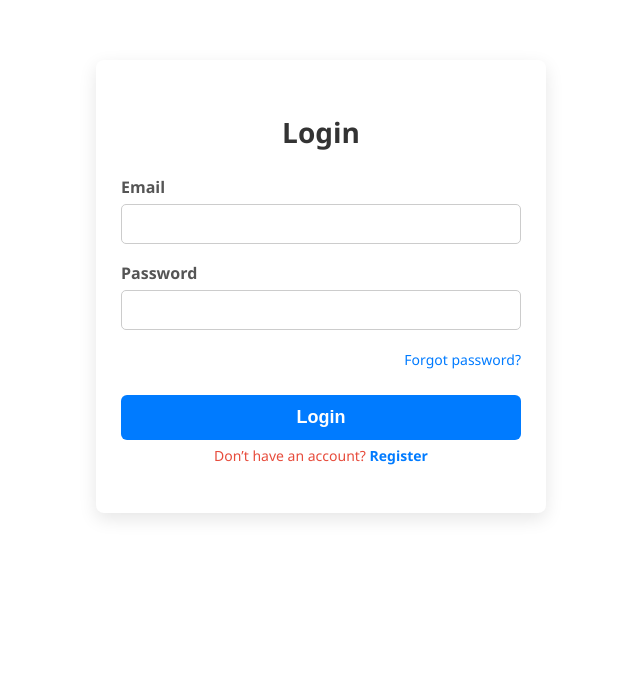
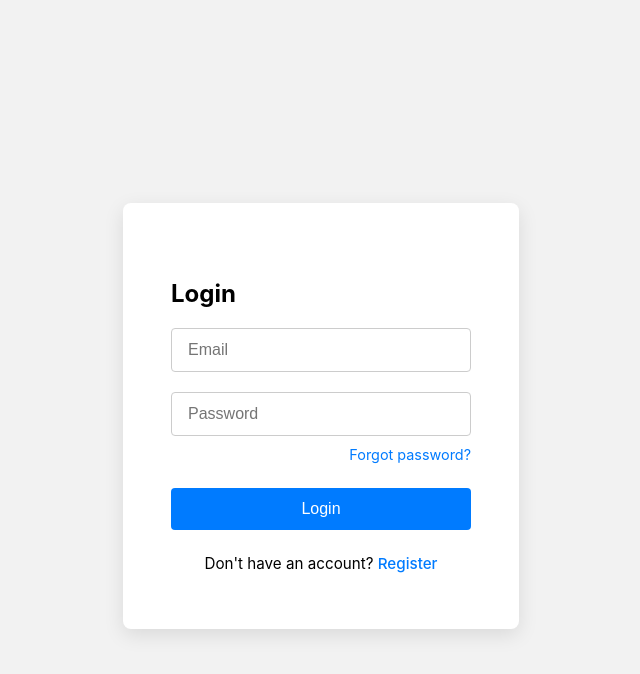
Before and after one commit to subhashini-git123/lms-project, a React (Create React App) app: page / in a window 1280 px wide. Shown: the top 674 px of the page, without its empty margins (319-959 px from the left). Built offline with nearby package versions, Linux system fonts and the light colour scheme.

Commit message:
FEAT:Forgot password page added

```diff
--- a/src/App.css
+++ b/src/App.css
@@ -1,113 +1,182 @@
-.login-container1 {
-  max-width: 400px;
-  margin: 60px auto;
-  padding: 30px 25px;
-  background-color: #fff;
-  border-radius: 8px;
-  box-shadow: 0 6px 18px rgba(0, 0, 0, 0.1);
-  font-family: 'Segoe UI', Tahoma, Geneva, Verdana, sans-serif;
+/* Login.css */
+
+.login-container {
+  display: flex;
+  justify-content: center;
+  align-items: center;
+  min-height: 100vh;
+  background-color: #f2f2f2;
+  padding: 1rem;
 }
 
-/* Heading */
-.login-container1 h2 {
-  text-align: center;
-  margin-bottom: 25px;
-  color: #333;
-  font-weight: 700;
-  font-size: 28px;
+.login-form {
+  background-color: #ffffff;
+  padding: 3.5rem 3rem;
+  border-radius: 8px;
+  box-shadow: 0 6px 20px rgba(0, 0, 0, 0.1);
+  width: 100%;
+  max-width: 300px;
 }
 
-/* The login form */
-.login-form {
-  display: flex;
-  flex-direction: column;
+.login-title {
+  text-align: center;
+  margin-bottom: 2rem;
+  font-size: 1.8rem;
+  color: #333;
 }
 
-/* Labels */
-.login-form label {
-  font-weight: 600;
-  margin-bottom: 6px;
-  color: #555;
+.login-input {
+  width: 100%;
+  padding: 0.75rem 1rem;
+  margin-bottom: 1.25rem;
+  border: 1px solid #ccc;
+  border-radius: 4px;
+  font-size: 1rem;
+  box-sizing: border-box;
+  transition: border-color 0.2s;
 }
 
-/* Inputs */
-.input-field {
-  padding: 10px 14px;
-  margin-bottom: 18px;
-  font-size: 16px;
-  border: 1.8px solid #ccc;
-  border-radius: 5px;
-  transition: border-color 0.3s ease;
+.login-input:focus {
+  border-color: #007bff;
   outline: none;
 }
 
-.input-field:focus {
-  border-color: #007bff;
-  box-shadow: 0 0 6px rgba(0, 123, 255, 0.3);
-}
-
-/* Input with error */
-.input-error {
-  border-color: #e74c3c !important;
-  box-shadow: 0 0 6px rgba(231, 76, 60, 0.5);
-}
-
-/* Error message text */
-.login-form p {
-  color: #e74c3c;
-  font-size: 14px;
-  margin-top: -14px;
-  margin-bottom: 18px;
+.login-error {
+  color: red;
+  margin-bottom: 1rem;
+  font-size: 0.9rem;
   text-align: center;
 }
 
-/* Forgot password link */
-.forgot-link {
+.forgot-password {
   text-align: right;
-  margin-bottom: 25px;
+  margin-top: -0.75rem;
+  margin-bottom: 1.5rem;
 }
 
-.forgot-link a {
+.forgot-password a {
   color: #007bff;
+  font-size: 0.9rem;
   text-decoration: none;
-  font-size: 14px;
 }
 
-.forgot-link a:hover {
+.forgot-password a:hover {
   text-decoration: underline;
 }
 
-/* Login button */
 .login-button {
+  width: 100%;
+  padding: 0.75rem;
   background-color: #007bff;
+  color: white;
   border: none;
-  padding: 12px 0;
-  font-size: 18px;
-  color: #fff;
-  border-radius: 6px;
+  border-radius: 4px;
+  font-size: 1rem;
   cursor: pointer;
-  transition: background-color 0.25s ease;
-  font-weight: 600;
-  margin-bottom: 20px;
+  transition: background-color 0.2s ease;
 }
 
 .login-button:hover {
   background-color: #0056b3;
 }
 
-/* Register text and link */
-.register-text {
+.register-link {
   text-align: center;
-  font-size: 15px;
-  color: #555;
+  margin-top: 1.5rem;
+  font-size: 0.95rem;
 }
 
-.register-text a {
+.register-link a {
   color: #007bff;
   text-decoration: none;
-  font-weight: 600;
+  font-weight: 500;
 }
 
-.register-text a:hover {
+.register-link a:hover {
   text-decoration: underline;
 }
+
+
+/* ......................Forgot password..................... */
+
+.forgot-password-container {
+  display: flex;
+  justify-content: center;
+  align-items: center;
+  min-height: 100vh;
+  background-color: #f2f2f2;
+  padding: 1rem;
+}
+
+.forgot-password-form {
+  background-color: #ffffff;
+  padding: 2rem 2.5rem;
+  border-radius: 8px;
+  box-shadow: 0 6px 20px rgba(0, 0, 0, 0.1);
+  width: 100%;
+  max-width: 320px;
+  text-align: center;
+}
+
+.forgot-password-form h2 {
+  margin-bottom: 1.8rem;
+  font-size: 1.5rem;
+  color: #333;
+}
+
+
+.login-input {
+  width: 100%;
+  padding: 0.75rem 1rem;
+  margin-bottom: 1.25rem;
+  border: 1px solid #ccc;
+  border-radius: 4px;
+  font-size: 1rem;
+  box-sizing: border-box;
+  transition: border-color 0.2s;
+}
+
+.login-input:focus {
+  border-color: #007bff;
+  outline: none;
+}
+
+
+.login-button {
+  width: 100%;
+  padding: 0.75rem;
+  background-color: #007bff;
+  color: white;
+  border: none;
+  border-radius: 4px;
+  font-size: 1rem;
+  cursor: pointer;
+  transition: background-color 0.2s ease;
+}
+
+.login-button:hover {
+  background-color: #0056b3;
+}
+
+/* Feedback message */
+.message {
+  color: #28a745;
+  font-size: 0.95rem;
+  margin-bottom: 1rem;
+}
+
+
+.back-to-login {
+  margin-top: 1.5rem;
+  font-size: 0.95rem;
+}
+
+.back-to-login a {
+  color: #007bff;
+  text-decoration: none;
+  font-weight: 500;
+}
+
+.back-to-login a:hover {
+  text-decoration: underline;
+}
--- a/src/App.js
+++ b/src/App.js
@@ -1,18 +1,11 @@
 import React from 'react';
-import { BrowserRouter as Router, Routes, Route } from 'react-router-dom';
-
-
-import Login from './components/Login';
+import { BrowserRouter as Router } from 'react-router-dom';
 import Home from './pages/Home';
 
+const App = () => (
+  <Router>
+    <Home />
+  </Router>
+);
 
-export default function App() {
-  return (
-    <Router>
-      <Routes>
-        <Route path="/" element={<Home />} />
-        <Route path="/login" element={<Login />} />
-      </Routes>
-    </Router>
-  );
-}
+export default App;
--- /dev/null
+++ b/src/components/ForgotPassword.js
@@ -0,0 +1,48 @@
+import React from 'react';
+import { Link } from 'react-router-dom';
+import '../App.css';
+
+const ForgotPassword = ({
+  email,
+  setEmail,
+  newPassword,
+  setNewPassword,
+  message,
+  onSendMail
+}) => (
+  <div className="forgot-password-container">
+    <form onSubmit={onSendMail} className="forgot-password-form">
+      <h2>Forgot Password</h2>
+
+      <input
+        type="email"
+        placeholder="Enter your email"
+        value={email}
+        onChange={(e) => setEmail(e.target.value)}
+        className="login-input"
+        required
+      />
+
+      <input
+        type="password"
+        placeholder="Enter new password"
+        value={newPassword}
+        onChange={(e) => setNewPassword(e.target.value)}
+        className="login-input"
+        required
+      />
+
+      {message && <div className="message">{message}</div>}
+
+      <button type="submit" className="login-button">
+        Send Mail
+      </button>
+
+      <div className="back-to-login">
+        <Link to="/">Go back to Login</Link>
+      </div>
+    </form>
+  </div>
+);
+
+export default ForgotPassword;
--- a/src/components/Login.js
+++ b/src/components/Login.js
@@ -2,43 +2,32 @@ import React from 'react';
 import { Link } from 'react-router-dom';
 import '../App.css';
 
-export default function Login({
-  email,
-  password,
-  setEmail,
-  setPassword,
-  errorMessage,
-  handleLogin,
-}) {
-  return (
-    <div className="login-container1">
+const Login = ({ email, setEmail, password, setPassword, errorMessage, onLogin }) => (
+  <div className="login-container">
+    <form onSubmit={onLogin} className="login-form">
       <h2>Login</h2>
-      <form onSubmit={handleLogin} className="login-form">
-        <label htmlFor="email">Email</label>
+
       <input
-          id="email"
         type="email"
+        placeholder="Email"
         value={email}
-          onChange={e => setEmail(e.target.value)}
+        onChange={(e) => setEmail(e.target.value)}
+        className="login-input"
         required
-          className="input-field"
       />
 
-        <label htmlFor="password">Password</label>
       <input
-          id="password"
         type="password"
+        placeholder="Password"
         value={password}
-          onChange={e => setPassword(e.target.value)}
+        onChange={(e) => setPassword(e.target.value)}
+        className="login-input"
         required
-          className={`input-field ${errorMessage ? 'input-error' : ''}`}
       />
 
-        {errorMessage && (
-          <p style={{ color: 'red', marginTop: '10px' }}>{errorMessage}</p>
-        )}
+      {errorMessage && <div className="login-error">{errorMessage}</div>}
 
-        <div className="forgot-link">
+      <div className="forgot-password">
         <Link to="/forgot-password">Forgot password?</Link>
       </div>
 
@@ -46,10 +35,11 @@ export default function Login({
         Login
       </button>
 
-        <p className="register-text">
-          Don’t have an account? <Link to="/register">Register</Link>
-        </p>
+      <div className="register-link">
+        Don't have an account? <Link to="/register">Register</Link>
+      </div>
     </form>
   </div>
 );
-}
+
+export default Login;
--- a/src/pages/Home.js
+++ b/src/pages/Home.js
@@ -1,37 +1,93 @@
 import React, { useState } from 'react';
-import { useNavigate } from 'react-router-dom';
+import { Routes, Route, useNavigate } from 'react-router-dom';
 import Login from '../components/Login';
-import '../App.css';
+import ForgotPassword from '../components/ForgotPassword';
 
-export default function Home() {
-  const [email, setEmail] = useState('');
+const Home = () => {
+  // Login states
+  const [loginEmail, setLoginEmail] = useState('');
   const [password, setPassword] = useState('');
   const [errorMessage, setErrorMessage] = useState('');
+
+  // Forgot password states
+  const [forgotEmail, setForgotEmail] = useState('');
+  const [newPassword, setNewPassword] = useState('');
+  const [forgotMessage, setForgotMessage] = useState('');
+
   const navigate = useNavigate();
 
-  const handleLogin = e => {
+  const validateEmail = (email) => /^[^\s@]+@[^\s@]+\.[^\s@]+$/.test(email);
+  const validatePassword = (pwd) =>
+    /^(?=.*[A-Z])(?=.*\d)(?=.*[!@#$%^&*]).{8,}$/.test(pwd);
+
+  const handleLogin = (e) => {
     e.preventDefault();
 
-    // Simple dummy validation
-    if (email === 'test@example.com' && password === '123456') {
-      alert('Login successful!');
-      setErrorMessage('');
-      navigate('/'); // redirect after login
-    } else {
-      setErrorMessage('Invalid email or password.');
+    if (!validateEmail(loginEmail)) {
+      setErrorMessage('Please enter a valid email address.');
+      return;
     }
+
+    if (!validatePassword(password)) {
+      setErrorMessage(
+        'Password must be at least 8 characters, include an uppercase letter, a number, and a special character.'
+      );
+      return;
+    }
+
+    setErrorMessage('');
+    alert('Login successful!');
+    navigate('/');
+  };
+
+  const handleSendMail = (e) => {
+    e.preventDefault();
+
+    if (!validateEmail(forgotEmail)) {
+      setForgotMessage('Please enter a valid email.');
+      return;
+    }
+
+    if (!newPassword) {
+      setForgotMessage('Please enter your new password.');
+      return;
+    }
+
+    setForgotMessage(``);
+    setForgotEmail('');
+    setNewPassword('');
   };
 
   return (
-    <div>
-      <Login
-        email={email}
-        password={password}
-        setEmail={setEmail}
-        setPassword={setPassword}
-        errorMessage={errorMessage}
-        handleLogin={handleLogin}
+    <Routes>
+      <Route
+        path="/"
+        element={
+          <Login
+            email={loginEmail}
+            setEmail={setLoginEmail}
+            password={password}
+            setPassword={setPassword}
+            errorMessage={errorMessage}
+            onLogin={handleLogin}
+          />
+        }
       />
-    </div>
+      <Route
+        path="/forgot-password"
+        element={
+          <ForgotPassword
+            email={forgotEmail}
+            setEmail={setForgotEmail}
+            newPassword={newPassword}
+            setNewPassword={setNewPassword}
+            message={forgotMessage}
+            onSendMail={handleSendMail}
+          />
+        }
+      />
+    </Routes>
   );
-}
+};
+
+export default Home;
```
Lines whose indentation alone changed are shown as unchanged.
